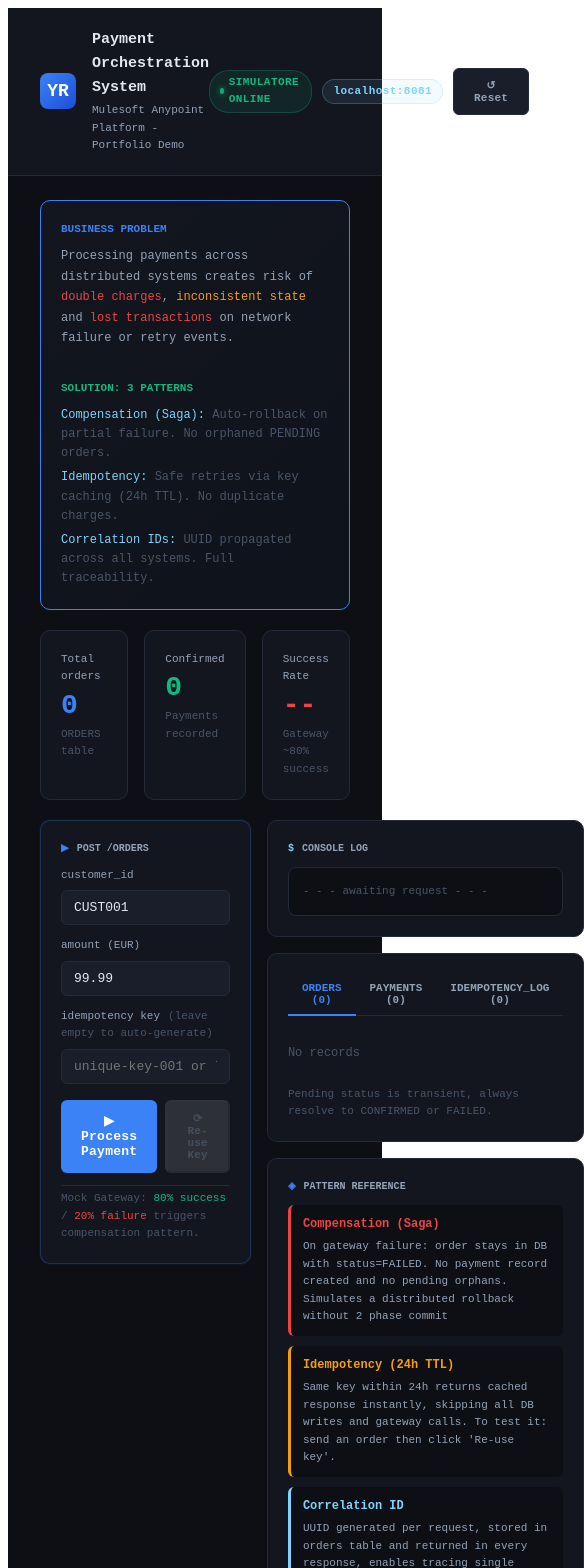
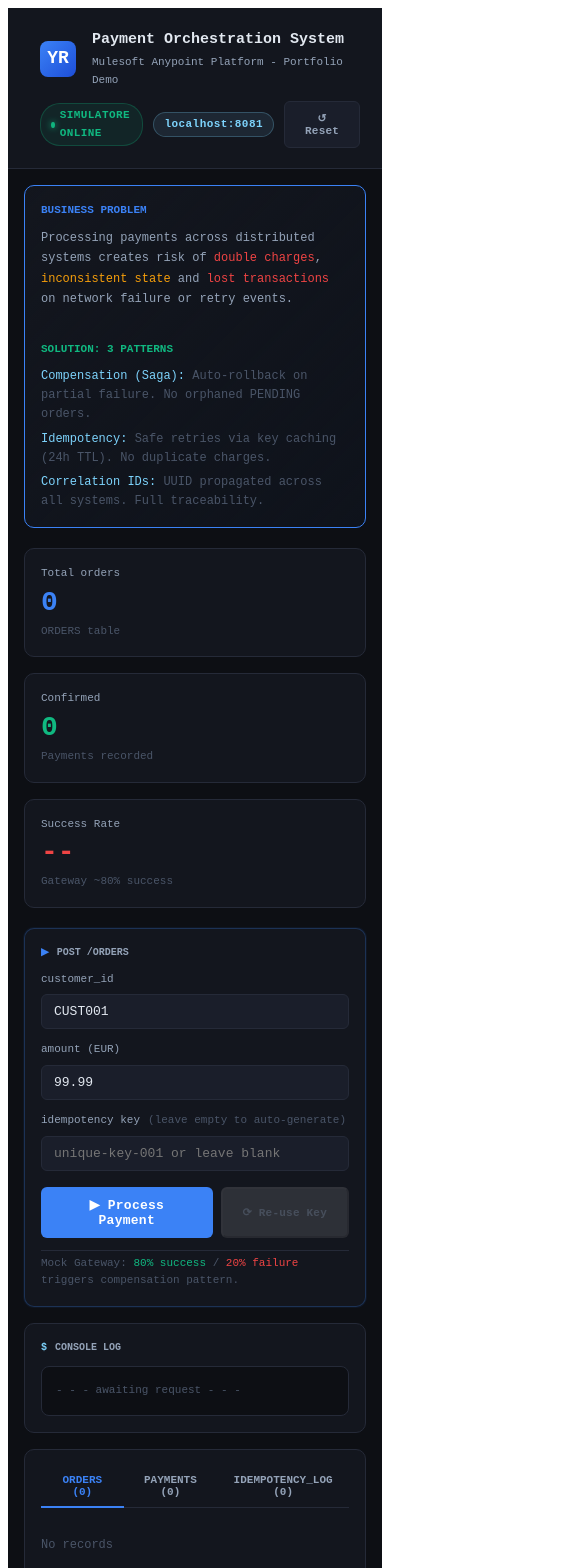
Before and after one commit to roxyle/mulesoft-payment-ui-demo, a React (Vite) app: page / in a window 390 px wide. Shown: the top 1568 px of the page, 584 px wide, since content can reach past the window. Built offline with nearby package versions, Linux system fonts and the light colour scheme.

Commit message:
add responsive design and final polish. ready to deploy

```diff
--- a/src/App.jsx
+++ b/src/App.jsx
@@ -296,7 +296,7 @@ function FlowStep({num, label, desc, status, active}) {
 
 function StatCard({label, value, color = C.primaryColor, sub}) {
   return (
-    <div style={stile.card}>
+    <div style={stile.card} className="card-responsive">
       <div style={{fontSize:11, color: C.textLabelColor, marginBottom:6}}>
         {label}
       </div>
@@ -536,13 +536,39 @@ export default function App(){
             .animate { animation: fadeIn 0.3s ease forwards; }
             input:focus { border-color: ${C.primaryColor} !important; }
             button:hover { opacity: 0.85; transform: translateY(-1px); }
-          button:active { transform: translateY(0); }
-          tr:hover td { background: ${C.bgElement}40; }
+            button:active { transform: translateY(0) }
+            tr:hover td { background: ${C.bgElement}40 }
+
+            /*tablet*/
+
+            @media (max-width: 900px) {
+              .grid2-responsive {
+                grid-template-columns: 1fr !important;
+              }
+              .header-responsive {
+                flex-direction: column !important;
+                gap: 12px !important;
+                align-items: flex-start !important;
+              }
+            }
+              /*mobile*/
+            @media (max-width: 640px) {
+              .grid3-responsive {
+                grid-template-columns: 1fr !important;
+              }
+              .main-responsive {
+                padding: 16px !important;
+              }
+              .card-responsive {
+                padding: 16px !important;
+              }
+            }
+
           `
         }
       </style>
 
-      <header style={stile.header}>
+      <header style={{...stile.header}} className="header-responsive">
         <div style={stile.headerLeft}>
           <div style={stile.logo}>
             YR
@@ -587,7 +613,7 @@ export default function App(){
 
       </header>
 
-      <main style={stile.main}>
+      <main style={stile.main} className="main-responsive">
 
         {/* DESCRIPTION PANEL*/}
 
@@ -596,7 +622,7 @@ export default function App(){
           marginBottom:20,
           borderColor: C.primaryColor,
           background: `linear-gradient(135deg, ${C.bgCard}, ${C.primaryColor}08)`
-        }}>
+        }} className="card-responsive">
 
           <div style={{
             display:"flex",
@@ -671,7 +697,7 @@ export default function App(){
         </div>
 
         {/*STATS PANEL*/}
-        <div style={{ ...stile.grid3, marginBottom:20}}>
+        <div style={{ ...stile.grid3, marginBottom:20}} className="grid3-responsive">
           <StatCard label="Total orders" value={orders.length} color={C.primaryColor} sub="ORDERS table" />
           <StatCard label="Confirmed" value={confirmed} color={C.successColor} sub="Payments recorded" />
           <StatCard label="Success Rate" value={successRate === "--" ? "--" : successRate + "%"}
@@ -679,7 +705,7 @@ export default function App(){
         </div>
 
 
-        <div style={stile.grid2}>
+        <div style={stile.grid2} className="grid2-responsive">
 
           {/* POST ORDERS PANEL/FORM */}
           <div style={{
@@ -688,7 +714,7 @@ export default function App(){
             gap: 16
           }}>
 
-            <div style={stile.cardAccent}>
+            <div style={stile.cardAccent} className="card-responsive">
               <div style={stile.sectionLabel}>
                 <span style={{color: C.primaryColor}}>▶ </span>
                 POST /orders
@@ -790,7 +816,7 @@ export default function App(){
             {/* STEPS */}
             {
               steps.length > 0 && (
-                <div style={stile.card} className="animate">
+                <div style={stile.card} className="animate card-responsive">
                   <div style={stile.sectionLabel}>
                     <span style={{color: C.primaryColor}}>
                       ⬡
@@ -813,9 +839,9 @@ export default function App(){
 
             {/* Last result */}
             {lastResult && (
-              <div style={{
+              <div className="animate card-responsive"
+                style={{
                 ...stile.card,
-                className: "animate",
                 borderColor: lastResult.type === "success"? C.successColor :
                 lastResult.type === "idempotency"? C.warningColor :
                 C.dangerColor
@@ -875,7 +901,7 @@ export default function App(){
             gap:16
           }}> {/*console log */}
 
-          <div style={stile.card}>
+          <div style={stile.card} className="card-responsive">
             <div style={stile.sectionLabel}>
               <span style={{color: C.textCodeColor}}> $
               </span> Console Log
@@ -899,7 +925,7 @@ export default function App(){
           </div>
 
           {/*DB table */}
-          <div style={stile.card}>
+          <div style={stile.card} className="card-responsive">
             <div style={{
               display:"flex",
               gap: 0,
@@ -1102,7 +1128,7 @@ export default function App(){
           </div>
 
           {/* Legenda */}
-          <div style={stile.card}>
+          <div style={stile.card} className="card-responsive">
             <div style={stile.sectionLabel}>
             <span style={{color: C.primaryColor}}> ◈
             </span> Pattern Reference
```
Lines whose indentation alone changed are shown as unchanged.
